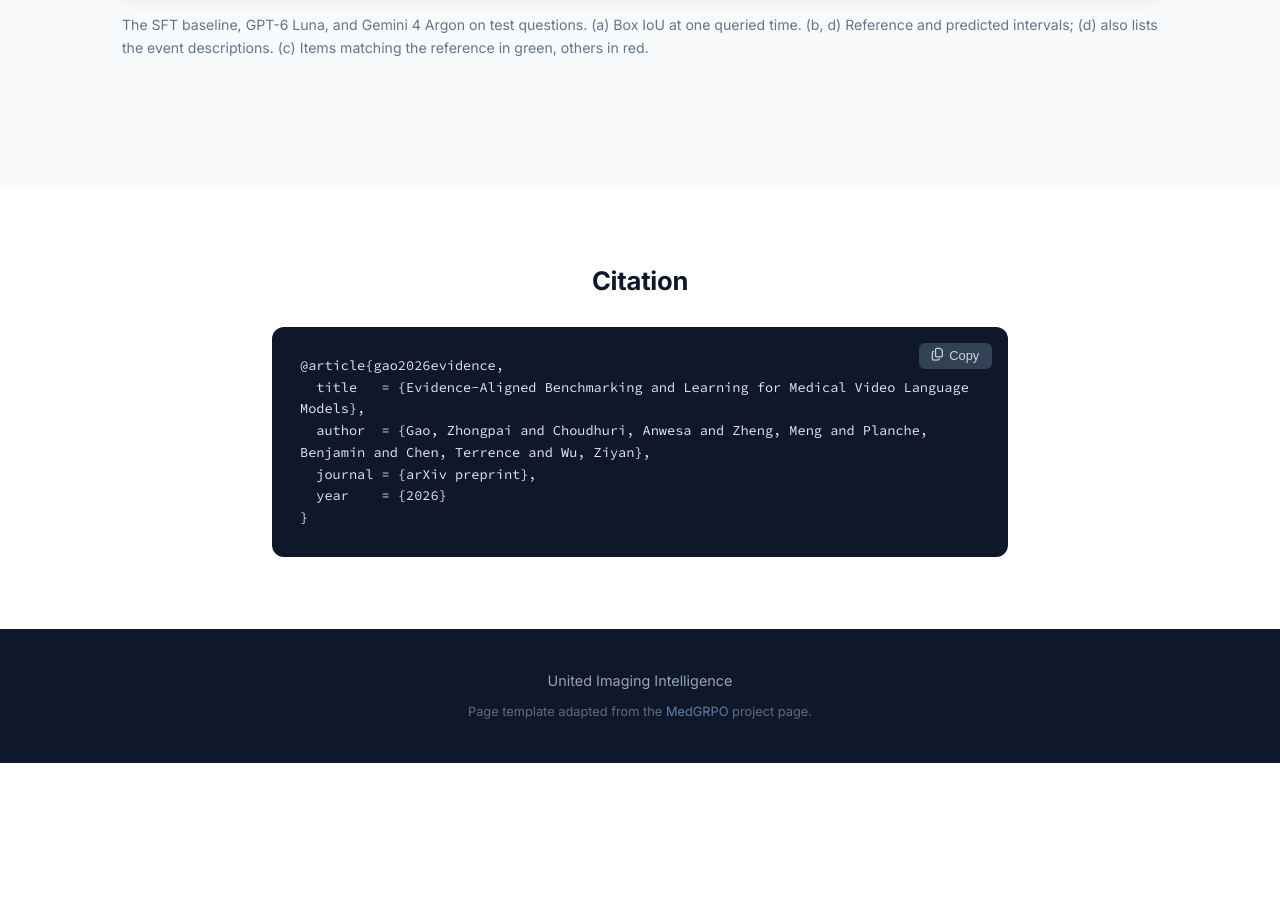
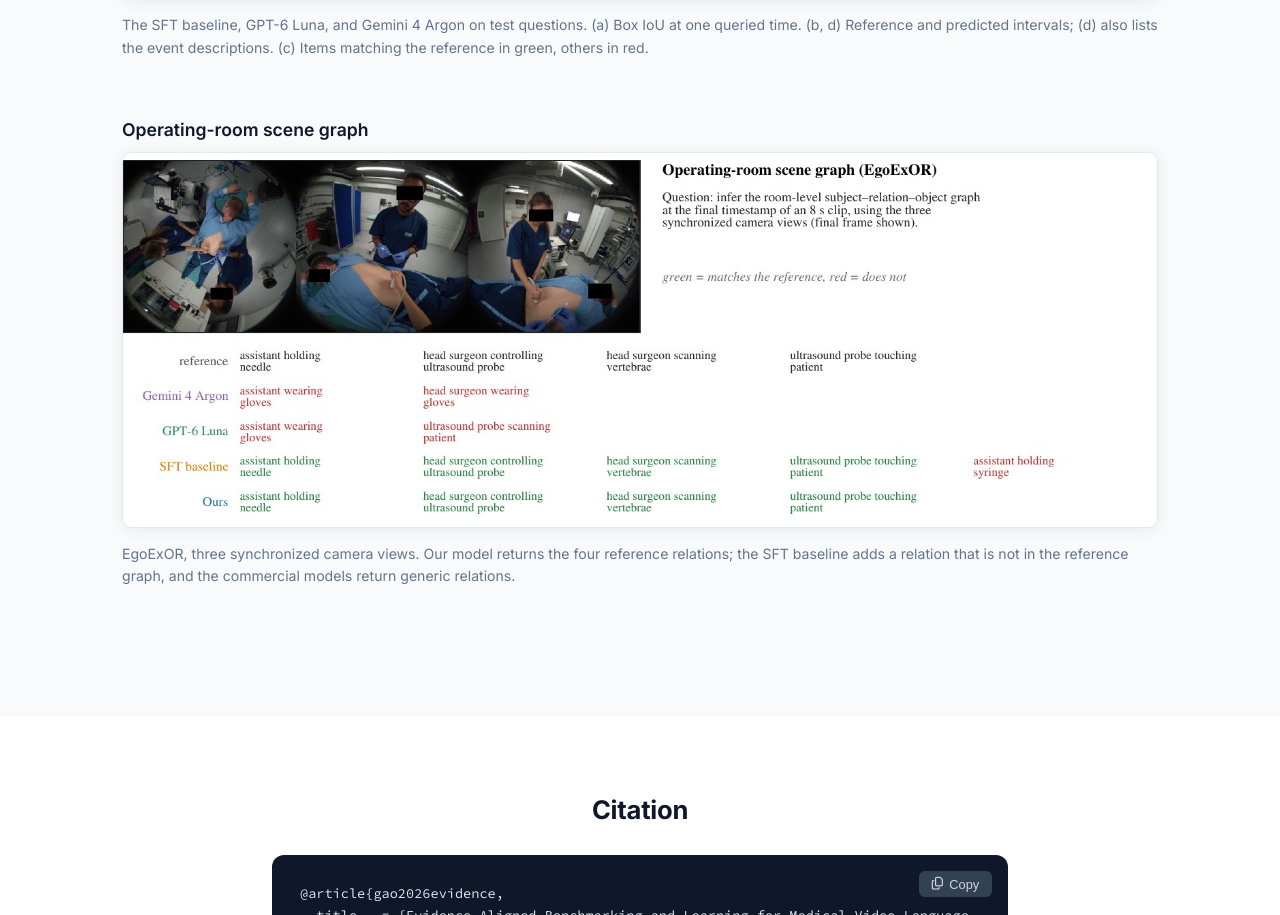
Before and after one commit to Gaozhongpai/MedEvidU, a plain HTML site: page index.html in a window 1280 px wide. Shown: the part 7957-8872 px from the top of the page. Before the commit the page ends 8720 px from the top, so only its background shows below. Drawn offline with Linux system fonts and the light colour scheme.

Commit message:
Add operating-room scene graph figure
Co-Authored-By: Claude Opus 5.5 <noreply@anthropic.com>
Claude-Session: https://claude.ai/code/session_01MLLJdcRAo1YUYihqxSYyg4

```diff
--- a/index.html
+++ b/index.html
@@ -200,6 +200,12 @@
       <p class="fig-caption">The SFT baseline, GPT-6 Luna, and Gemini 4 Argon on test questions. (a) Box IoU at one queried time. (b, d) Reference
       and predicted intervals; (d) also lists the event descriptions. (c) Items matching the reference in green, others in red.</p>
     </div>
+    <div class="qual-item">
+      <h3 class="qual-title">Operating-room scene graph</h3>
+      <img class="qual-img" src="static/images/sgg_suppl.jpg" alt="Operating-room scene graph from three synchronized EgoExOR camera views, with relations from each model" />
+      <p class="fig-caption">EgoExOR, three synchronized camera views. Our model returns the four reference relations; the SFT baseline adds a
+      relation that is not in the reference graph, and the commercial models return generic relations.</p>
+    </div>
   </div>
 </section>
 
```
Also changed, not shown: static/images/sgg_suppl.jpg (added).
